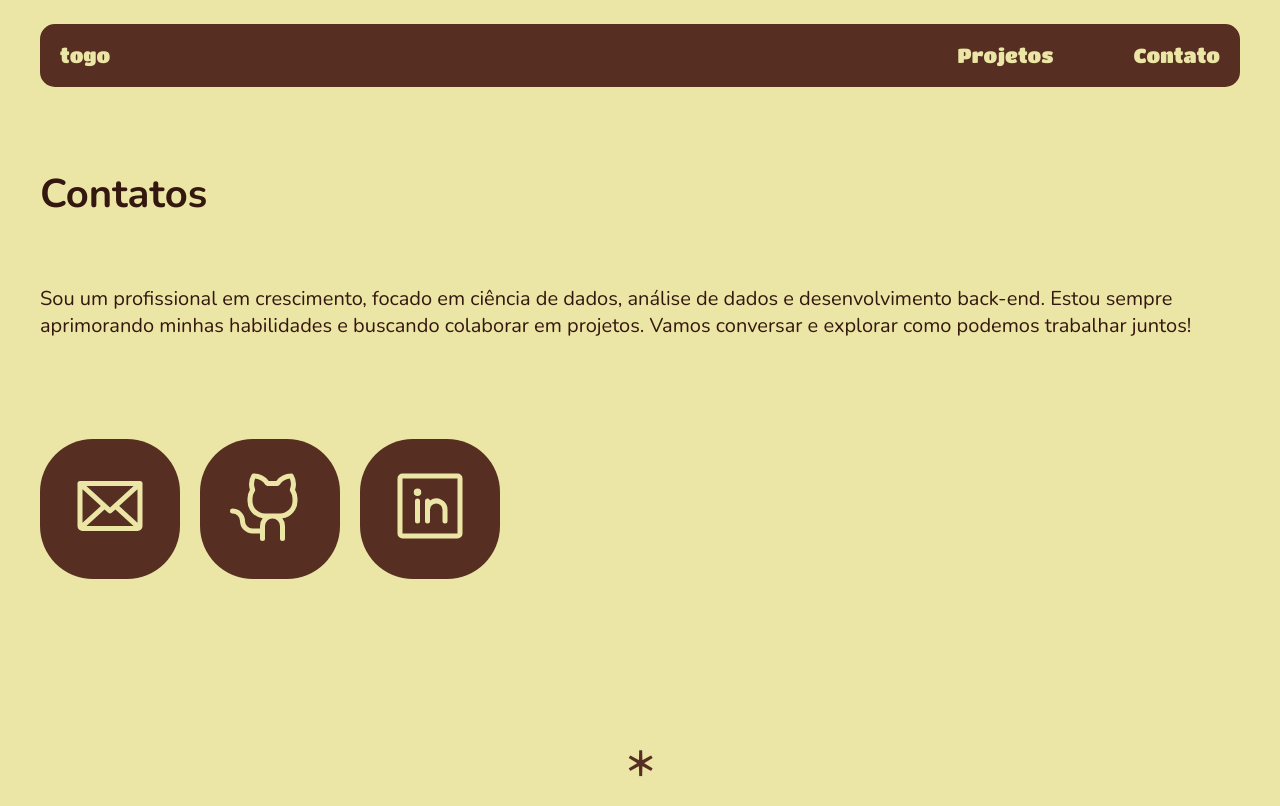
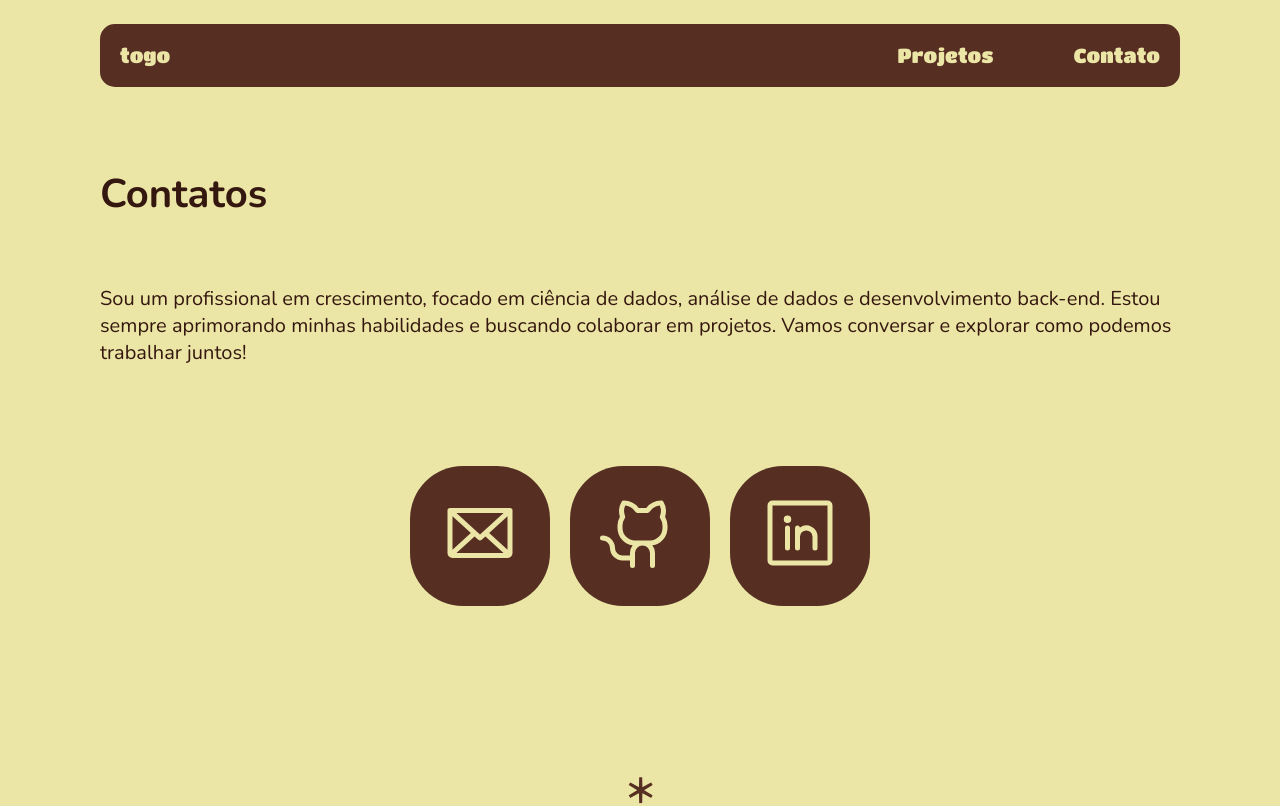
Before and after one commit to ishugodev/togo-portfolio, a React (Vite) app: page /contact in a window 1280 px wide. Shown: the top 806 px of the page. Built offline with nearby package versions, Linux system fonts and the light colour scheme.

Commit message:
ajusted contact page responsivity

```diff
--- a/src/pages/Contact/styles.js
+++ b/src/pages/Contact/styles.js
@@ -21,9 +21,25 @@ export const Container = styled.div`
   }
 
   @media (min-width: 768px) {
+    display: flex;
+    flex-direction: column;
+    align-items: center;
+
     margin: 2.4rem 4rem;
 
+    header {
+      width: 100%;
+      max-width: 108rem;
+    }
+
+    h1, p, .contacts-wrapper {
+      max-width: 108rem;
+    }
+
     h1 {
+      display: block;
+      width: 100%;
+
       font-size: 4rem;
       margin-top: 8rem;
     }
```
